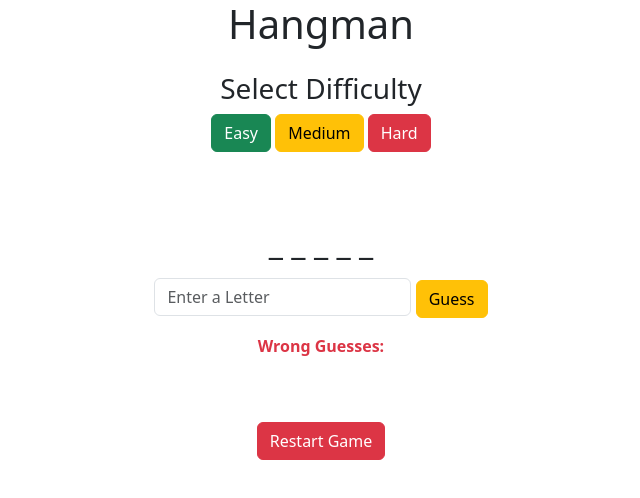
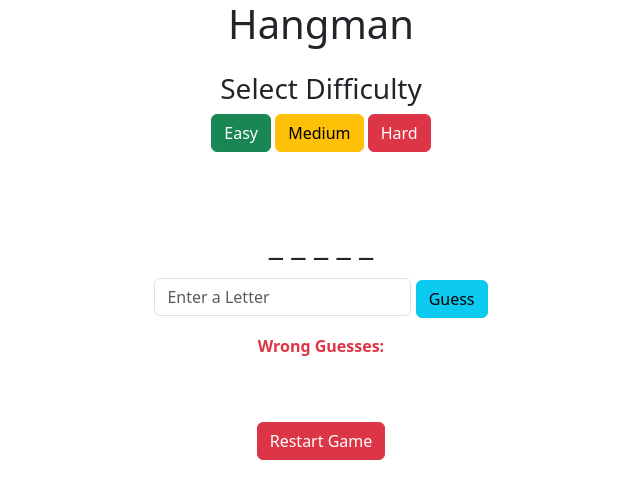
Before and after one commit to LGreen808/Hangman-Monthly-Website, a plain HTML site: page index.html in a window 1280 px wide. Shown: the whole page, without its empty margins (319-959 px from the left). Drawn offline with nearby package versions, Linux system fonts and the light colour scheme.

Commit message:
Doing our own seprate styling

```diff
--- a/index.html
+++ b/index.html
@@ -37,7 +37,7 @@
 
              <div class="mb-3">
                 <input type="text" id="letterInput" maxlength="1" class="form-control d-inline-block w-auto" placeholder="Enter a Letter">
-                <button id="guessBtn" class="btn btn-warning" onclick="guessLetter()">Guess</button>
+                <button id="guessBtn" class="btn btn-info" onclick="guessLetter()">Guess</button>
              </div>
 
 
```
